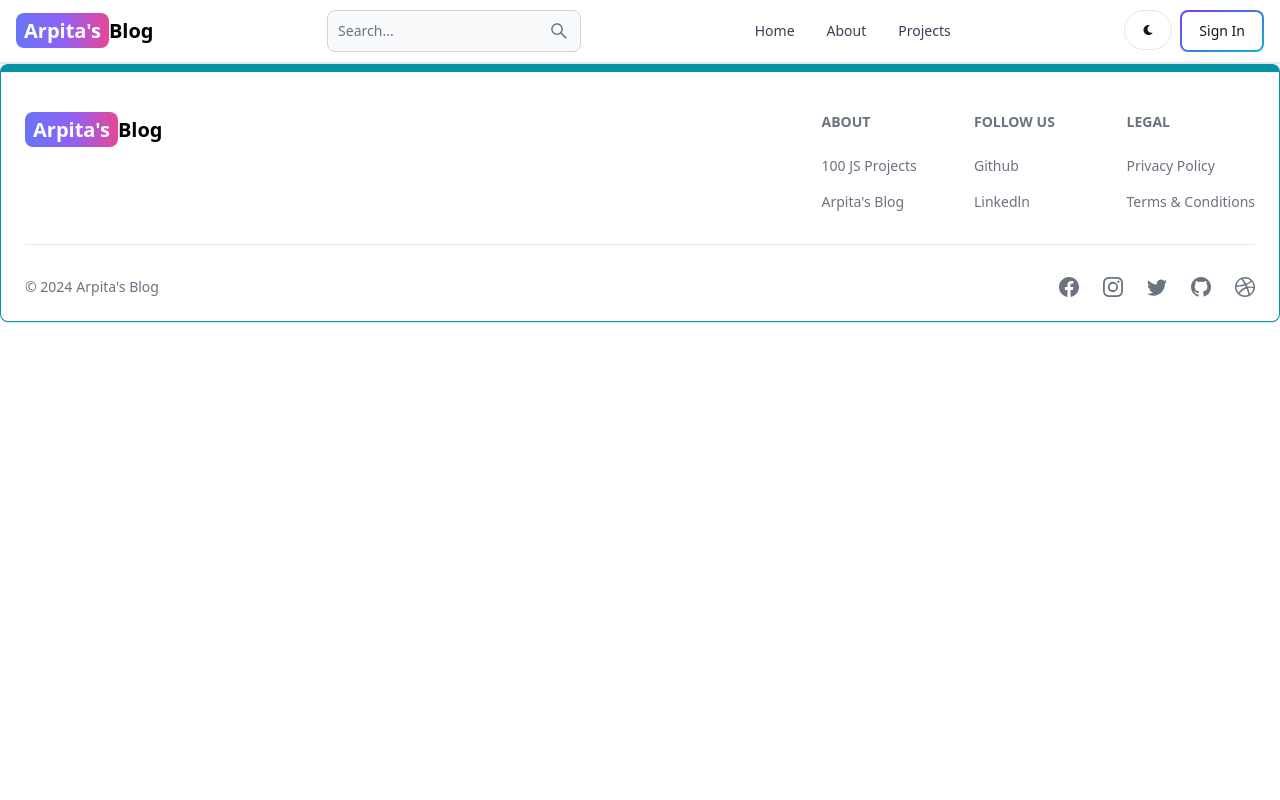
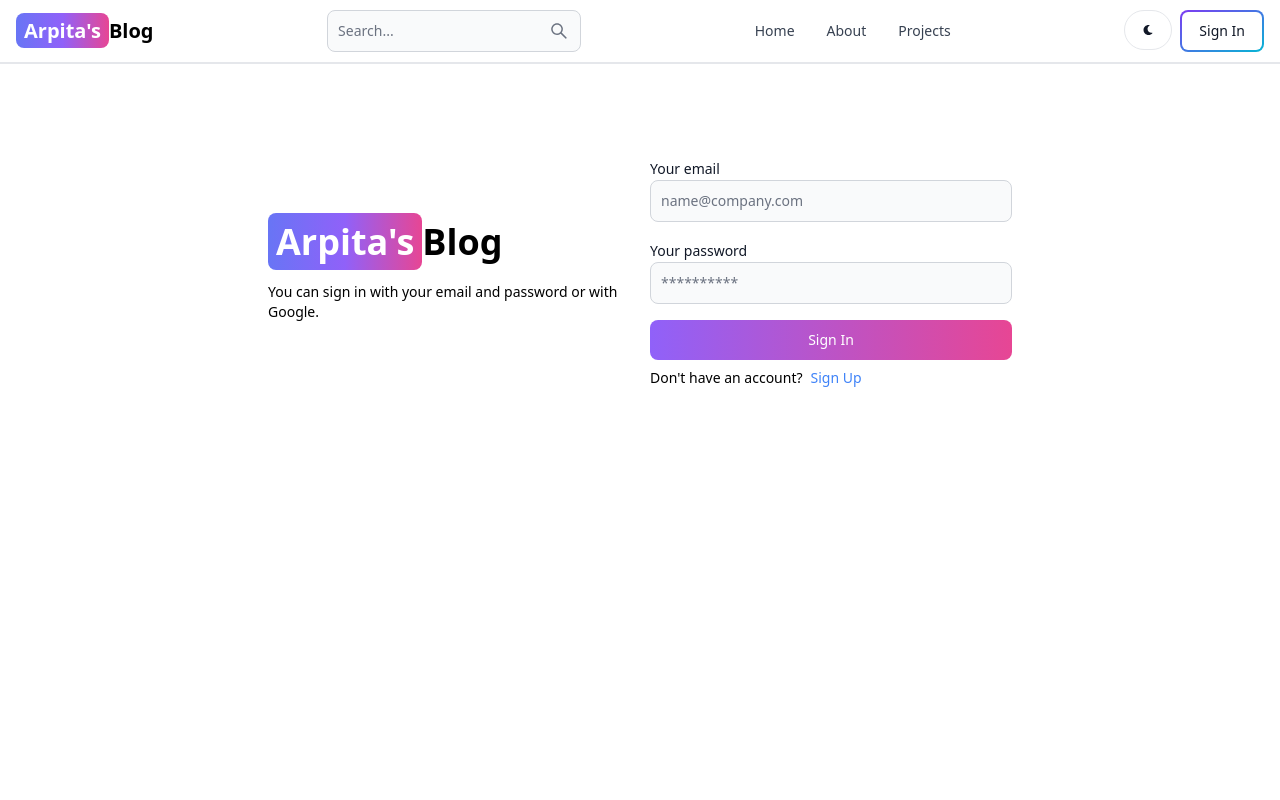
Before and after one commit to ArpitaJain03/Blogging-Website, a React (Vite) app in the folder client/: page /sign-in in a window 1280 px wide. Shown: the top 800 px of the page. Built offline with nearby package versions, Linux system fonts and the light colour scheme.

Commit message:
complete signin stage functionality

```diff
--- a/client/src/Pages/SingIn.jsx
+++ b/client/src/Pages/SingIn.jsx
@@ -1,9 +1,101 @@
-import React from 'react'
+import React, { useState } from 'react'
+import { Link,useNavigate } from 'react-router-dom';
+import { Alert, Button, Label, Spinner, TextInput } from 'flowbite-react';
 
-export default function SingIn() {
+export default function SignIn() {
+
+  const [formData,setFormData]=useState({});
+  const [errorMessage,setErrorMessage]=useState(null);
+  const [loading,setLoading]=useState(false);
+  const navigate=useNavigate();
+
+  const handleChange=(e)=>{
+    setFormData({...formData,[e.target.id]:e.target.value.trim()});
+  };
+
+  const handleSubmit=async(e)=>{
+    e.preventDefault();
+    if(!formData.email || !formData.password){
+      return setErrorMessage('Please fill out all fields.');
+    }
+    try{
+      setLoading(true);
+      setErrorMessage(null);
+      const res = await fetch('/api/auth/signin', {
+        method: 'POST',
+        headers: { 'Content-Type': 'application/json' },
+        body: JSON.stringify(formData),
+      });
+      const data=await res.json();
+      if(data.success===false){
+        return setErrorMessage(data.message);
+      }
+      setLoading(false);
+      if(res.ok){
+        navigate('/');
+      }
+    }catch(error){
+      setErrorMessage(error.message);
+      setLoading(false);
+    }
+  };
+
   return (
-    <div>
-
+    <div className='min-h-screen mt-20'>
+      <div className="flex p-3 max-w-3xl mx-auto flex-col md:flex-row md:items-center gap-5">
+        <div className="flex-1">
+        <Link to="/" className=' font-bold dark:text-white text-4xl'>
+            <span className='px-2 py-1 bg-gradient-to-r from-indigo-500 via-purple-500 to-pink-500 rounded-lg text-white'>Arpita's</span>
+            Blog
+        </Link>
+        <p className='text-sm mt-5'>
+          You can sign in with your email and password or with Google.
+        </p>
+        </div>
+        <div className="flex-1">
+          <form className='flex flex-col gap-4' onSubmit={handleSubmit}>
+            <div>
+              <Label value='Your email'/>
+              <TextInput
+              type='email'
+              placeholder='name@company.com'
+              id='email'
+               onChange={handleChange} />
+            </div>
+            <div>
+              <Label value='Your password' />
+              <TextInput
+              type='password'
+              placeholder='**********'
+              id='password'
+              onChange={handleChange} />
+            </div>
+            <Button gradientDuoTone='purpleToPink' type='submit' disabled={loading}>
+              {
+                loading?(
+                  <>
+                  <Spinner size='sm'/>
+                  <span className='pl-3'>Loading...</span>
+                  </>
+                ): 'Sign In'
+              }
+            </Button>
+          </form>
+          <div className="flex gap-2 text-sm mt-2">
+            <span>Don't have an account?</span>
+            <Link to='/sign-up' className='text-blue-500'>
+              Sign Up
+            </Link>
+          </div>
+          {
+            errorMessage && (
+              <Alert className='mt-2' color='failure'>
+                {errorMessage}
+              </Alert>
+            )
+          }
+        </div>
+      </div>
     </div>
   )
 }
```
